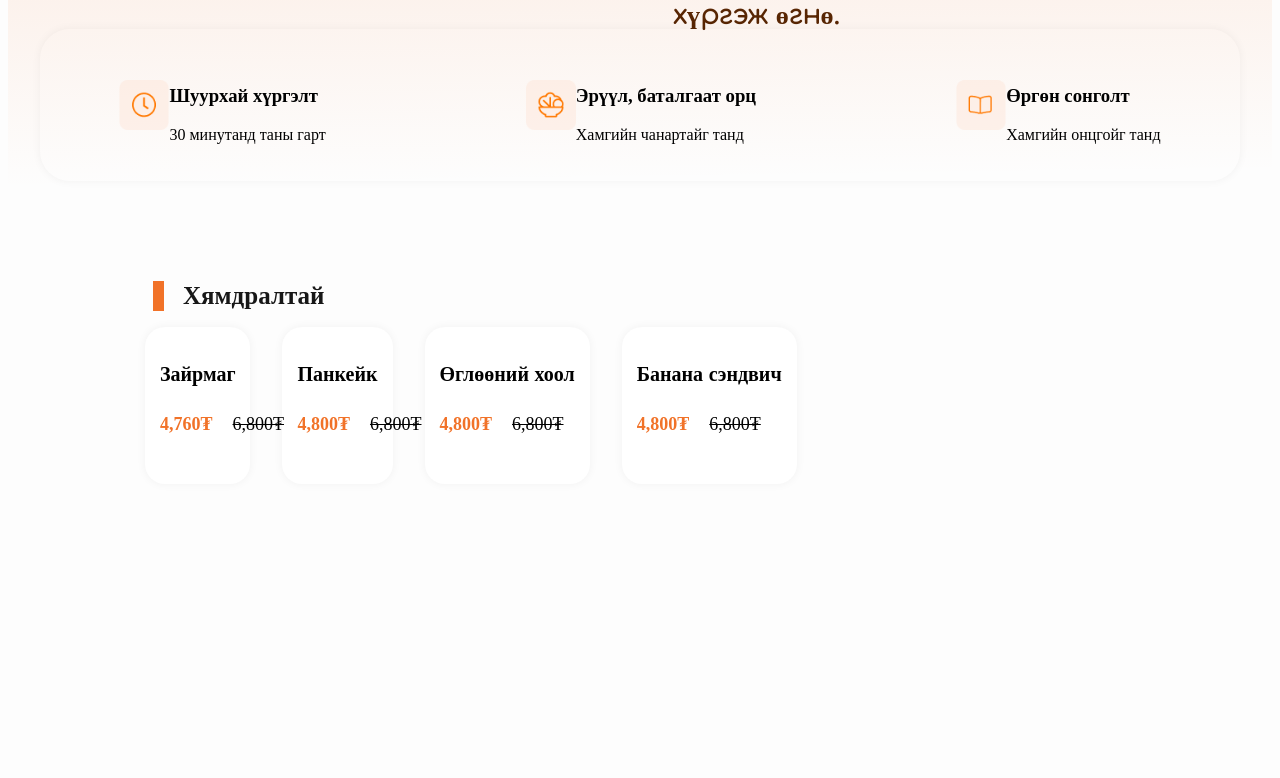
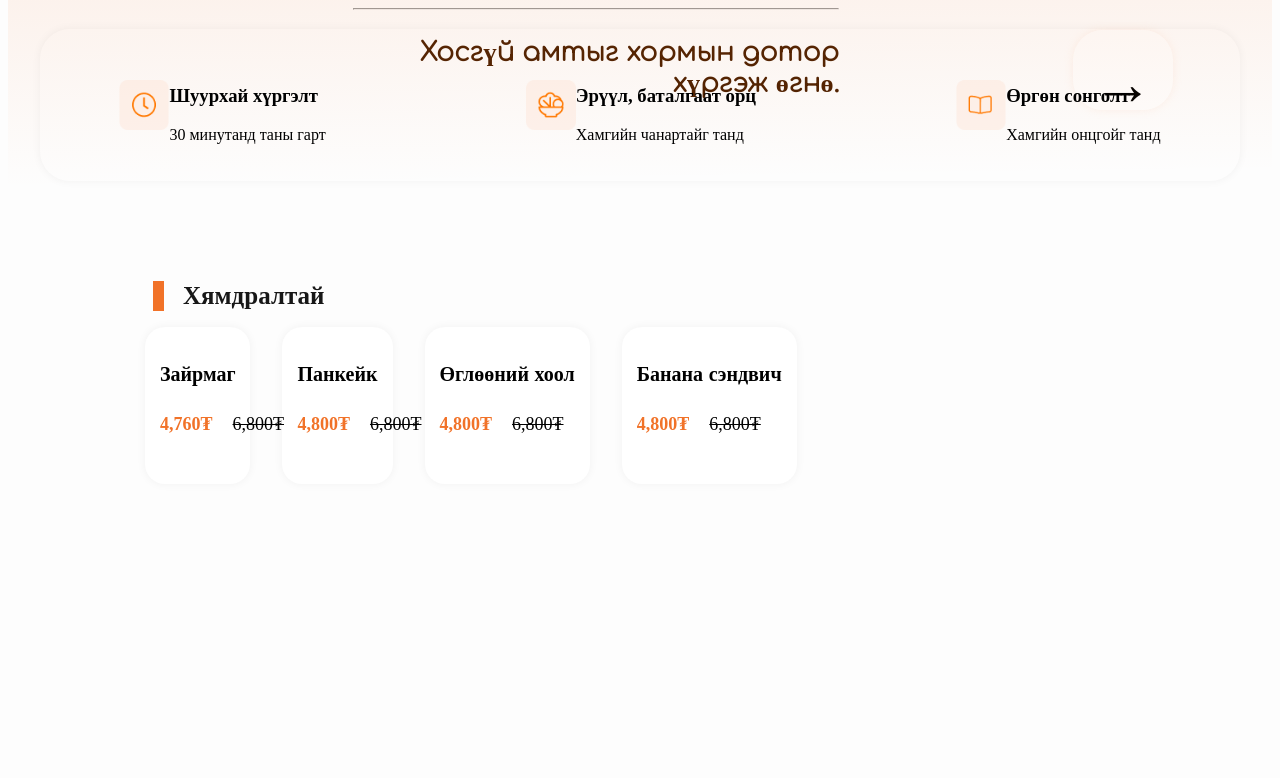
Before and after one commit to kurtzkaranq/Project-biedaalt1, a plain HTML site: page index.html in a window 1280 px wide. Shown: the part 322-1100 px from the top of the page. Drawn offline with Linux system fonts and the light colour scheme; files whose address does not match are found by name.

Commit message:
morning 03.24

```diff
--- a/css/banner.css
+++ b/css/banner.css
@@ -36,6 +36,7 @@ h1 {
   /* right: 209px; */
   /* top: calc(50% - 120px / 2 - 1388px); */
 
+  padding-top: 14%;
   font-family: "Poppins";
   font-style: normal;
   font-weight: 600;
@@ -76,3 +77,35 @@ h1 {
 
   color: #4d2000;
 }
+#rightArrow {
+  /* next */
+
+  /* position: static; */
+
+  width: 25px;
+  font-size: 60px;
+  text-align: center;
+  /* padding-bottom: 20px; */
+  /* margin-bottom: 50px; */
+}
+.rightArrow {
+  /* arrow */
+
+  /* Auto layout */
+
+  /* display: flex; */
+  flex-direction: row;
+  justify-content: flex-end;
+  align-items: center;
+  padding: 20px;
+
+  position: absolute;
+  width: 60px;
+  height: 40px;
+  right: 107px;
+  top: 288px;
+
+  background: rgba(255, 255, 255, 0.5);
+  box-shadow: 0px 0px 10px rgba(251, 197, 166, 0.2);
+  border-radius: 30px;
+}
--- a/css/header.css
+++ b/css/header.css
@@ -172,8 +172,8 @@ header {
   /* height: 32px; */
   /* left: 50%; */
   list-style-type: none;
-  /* margin-left: 80%; */
-  /* margin-right: 240px; */
+  /* right: 10%; */
+  margin-left: 40%;
 }
 .loginBasket li {
   margin-left: auto;
--- a/index.html
+++ b/index.html
@@ -60,6 +60,10 @@
         <h1>MSTARS FOOD DELIVERY</h1>
         <hr />
         <p>Хосгүй амтыг хормын дотор хүргэж өгнө.</p>
+      </div>
+      <div class="rightArrow">
+
+        <span id="rightArrow">&#8594</span>
       </div>
     </div>
     <main>
```
